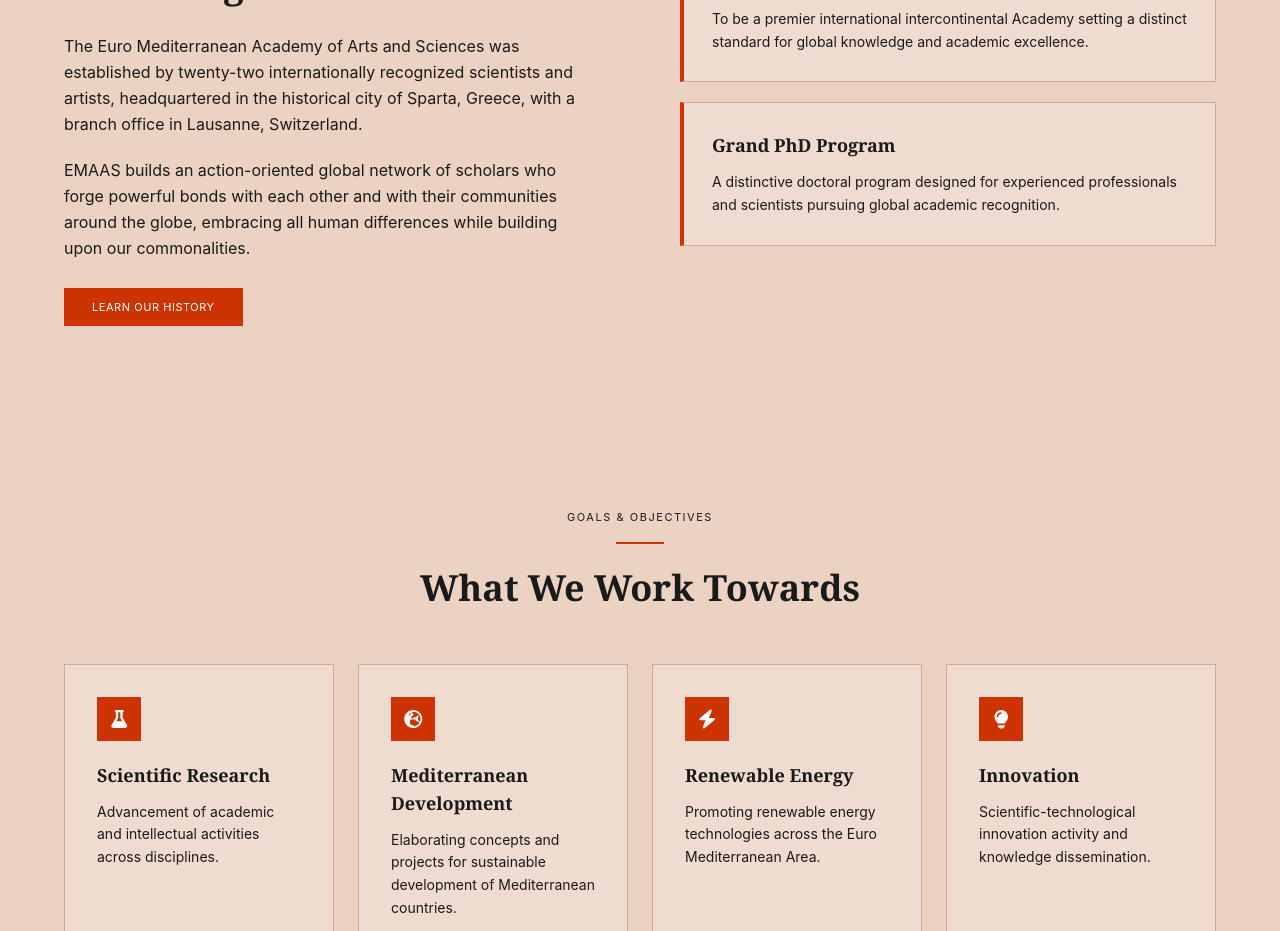
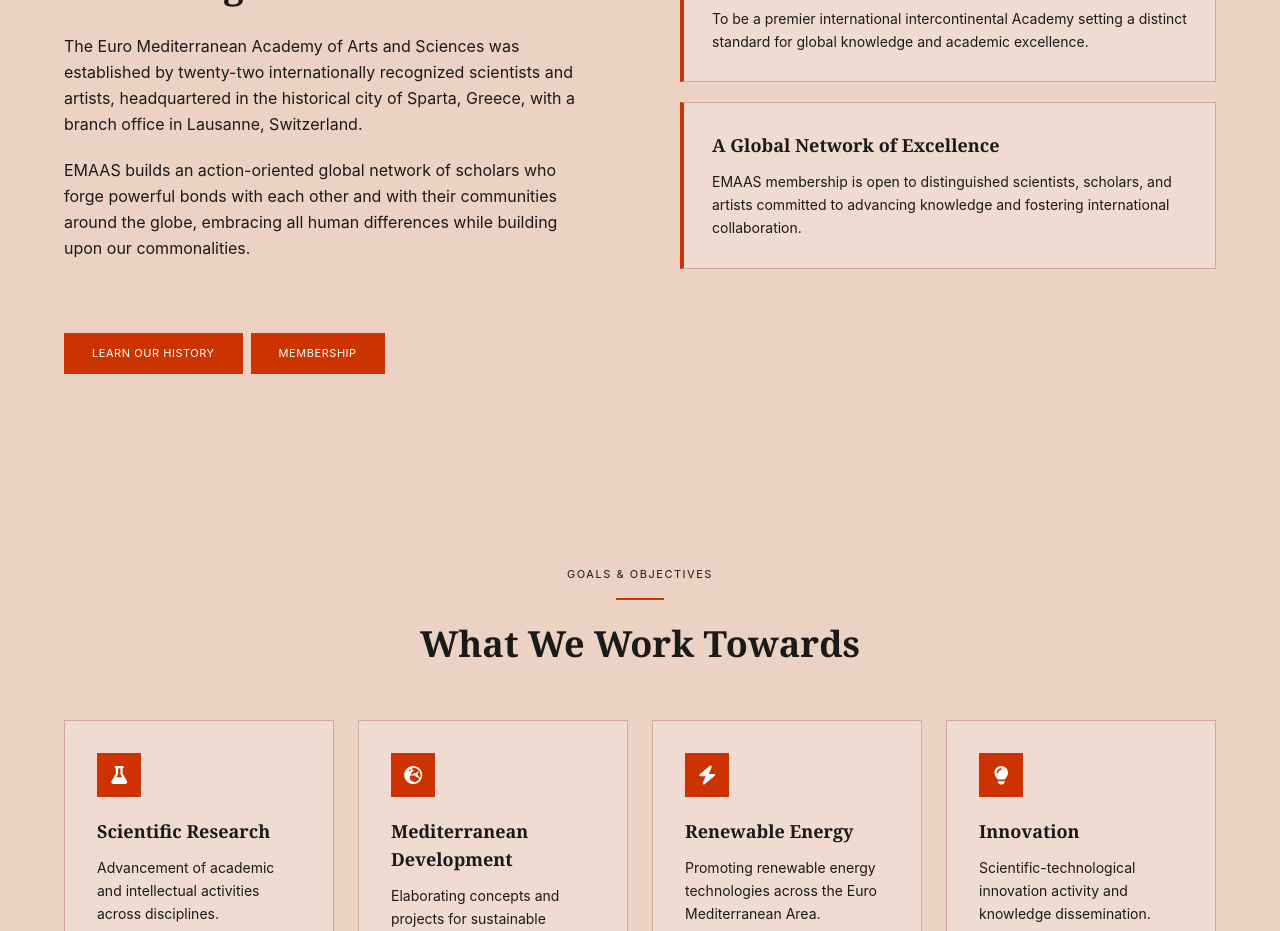
Before and after one commit to AthanasiaPet/EMAAS-react, a React (Vite) app: page / in a window 1280 px wide. Shown: the part 1220-2151 px from the top of the page. Built offline with nearby package versions, Linux system fonts and the light colour scheme.

Commit message:
feat: add membership button

```diff
--- a/src/components/About.tsx
+++ b/src/components/About.tsx
@@ -10,8 +10,8 @@
         text: 'To be a premier international intercontinental Academy setting a distinct standard for global knowledge and academic excellence.',
     },
     {
-        title: 'Grand PhD Program',
-        text: 'A distinctive doctoral program designed for experienced professionals and scientists pursuing global academic recognition.',
+        title: 'A Global Network of Excellence',
+        text: 'EMAAS membership is open to distinguished scientists, scholars, and artists committed to advancing knowledge and fostering international collaboration.',
     },
 ]
 
@@ -33,12 +33,12 @@
                     <p className="text-[#1a1a1a] text-base leading-relaxed mb-8">
                         EMAAS builds an action-oriented global network of scholars who forge powerful bonds with each other and with their communities around the globe, embracing all human differences while building upon our commonalities.
                     </p>
-                    <Link
-                        to="/history"
-                        className="bg-[#cc3300] text-white text-[11px] uppercase tracking-wider px-7 py-3 hover:bg-[#a82800] transition-colors"
-                    >
-                        Learn Our History
-                    </Link>
+                    {/*<Link*/}
+                    {/*    to="/history"*/}
+                    {/*    className="bg-[#cc3300] text-white text-[11px] uppercase tracking-wider px-7 py-3 hover:bg-[#a82800] transition-colors"*/}
+                    {/*>*/}
+                    {/*    Learn Our History*/}
+                    {/*</Link>*/}
                 </div>
 
                 {/* Right side - Cards */}
@@ -52,6 +52,22 @@
                 </div>
 
             </div>
+
+            {/* Buttons row — full width below both columns */}
+            <div className="max-w-6xl mx-auto flex gap-2 mt-10 flex-wrap">
+                <Link
+                    to="/history"
+                    className="bg-[#cc3300] text-white text-[11px] uppercase tracking-wider px-7 py-3 hover:bg-[#a82800] transition-colors"
+                >
+                    Learn Our History
+                </Link>
+                <Link
+                    to="/membership"
+                    className="bg-[#cc3300] text-white text-[11px] uppercase tracking-wider px-7 py-3 hover:bg-[#a82800] transition-colors"
+                >
+                     Membership
+                </Link>
+            </div>
         </section>
     )
 }
```
